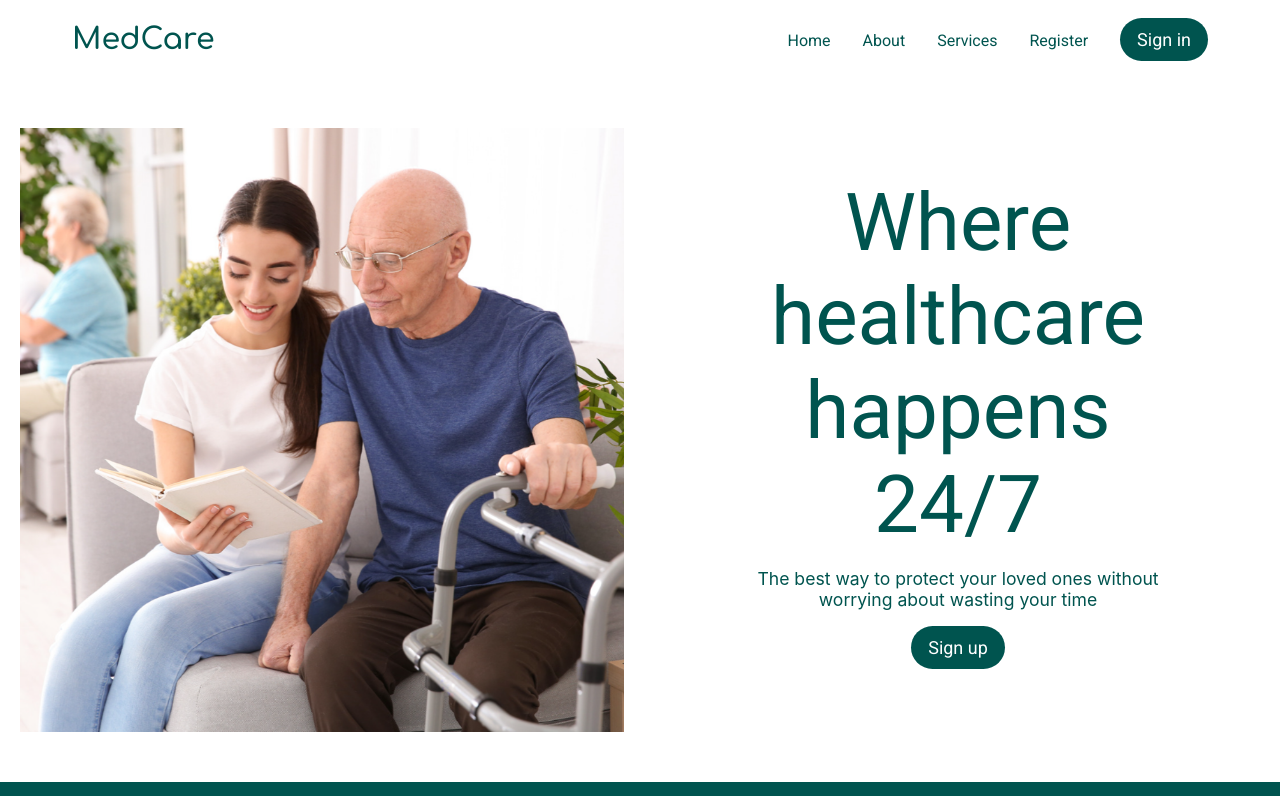
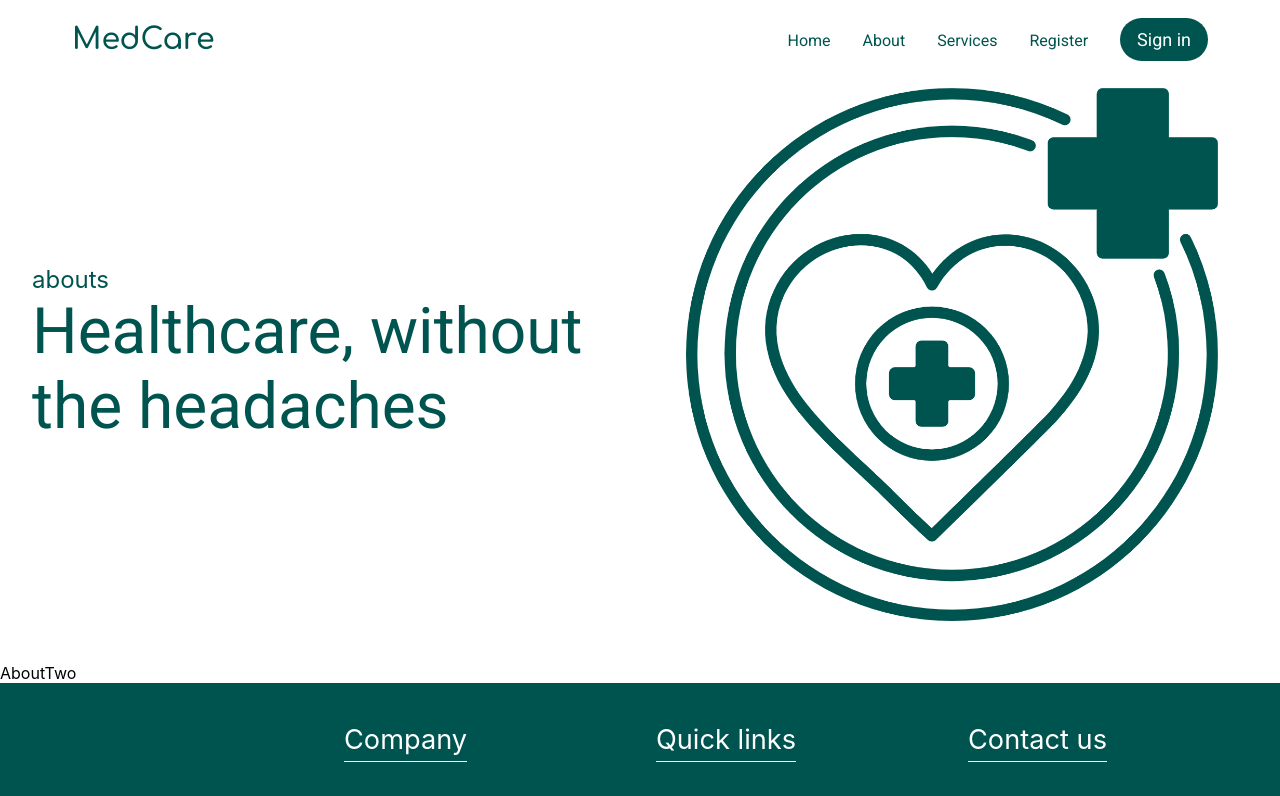
Before and after one commit to mohamad-alkaadi/MedCare, a React (Create React App) app in the folder final_last-version/: page / in a window 1280 px wide. Shown: the top 796 px of the page. Built offline with nearby package versions, Linux system fonts and the light colour scheme; a web font is replaced by a local one.

Commit message:
starting about two

```diff
--- a/final_last-version/src/App.js
+++ b/final_last-version/src/App.js
@@ -10,9 +10,9 @@ function App() {
   return (
     <div className="App">
       <NavBar/>
-      <Home/>
-      <Register/>
-      <Services/>
+      {/* <Home/> */}
+      {/* <Register/> */}
+      {/* <Services/> */}
       <About/>
       <Footer/>
     </div>
--- a/final_last-version/src/Page/About/About.js
+++ b/final_last-version/src/Page/About/About.js
@@ -1,9 +1,11 @@
 import React from 'react'
 import AboutOne from './AboutOne'
+import AboutTwo from './AboutTwo'
 const About = () => {
   return (
     <div>
       <AboutOne/>
+      <AboutTwo/>
     </div>
   )
 }
--- /dev/null
+++ b/final_last-version/src/Page/About/AboutTwo.js
@@ -0,0 +1,9 @@
+import React from 'react'
+
+const AboutTwo = () => {
+  return (
+    <div>AboutTwo</div>
+  )
+}
+
+export default AboutTwo
```
